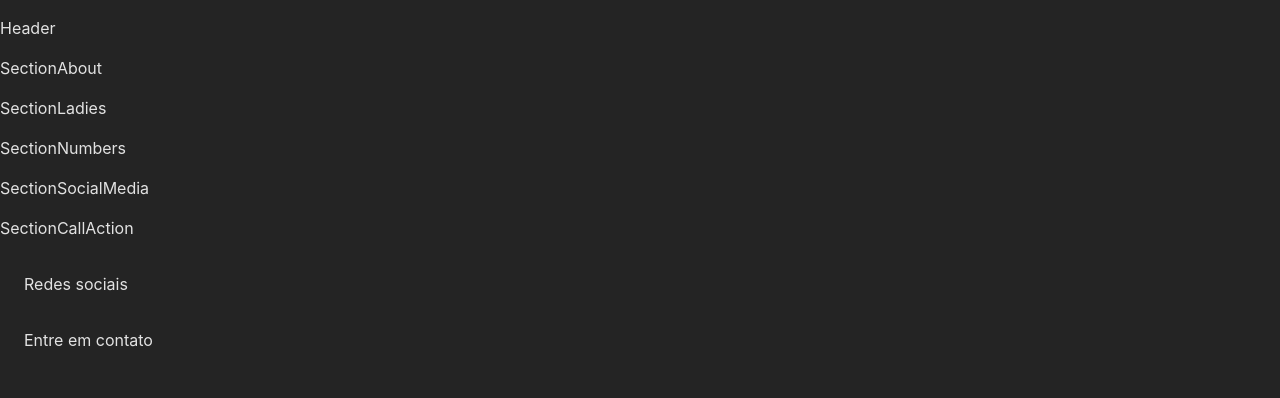
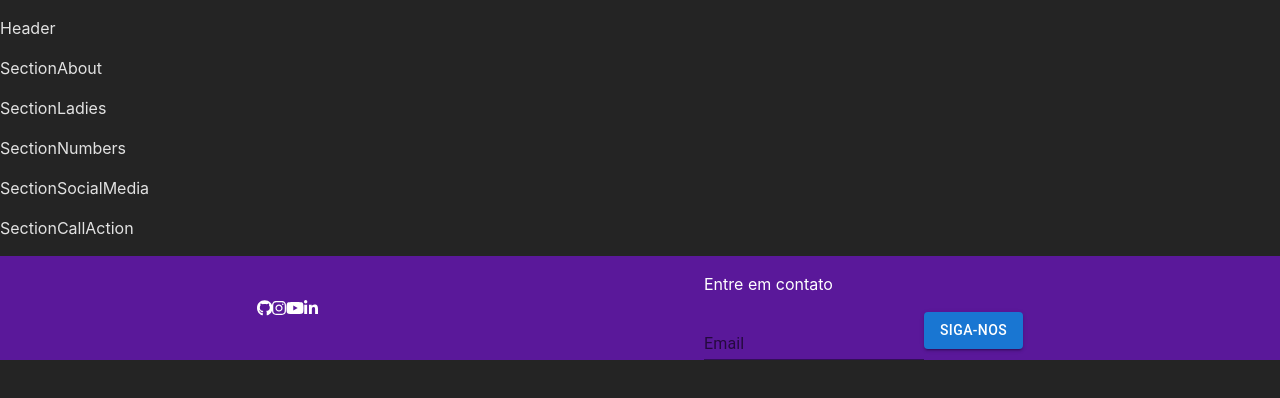
Before and after one commit to pyladiesfortaleza-admin/site-pyladies, a React (Vite) app: page / in a window 1280 px wide. Shown: the top 398 px of the page. Built offline with nearby package versions, Linux system fonts and the light colour scheme.

Commit message:
inserindo icons e textfield

```diff
--- a/package.json
+++ b/package.json
@@ -12,6 +12,12 @@
   "dependencies": {
     "@emotion/react": "^11.11.0",
     "@emotion/styled": "^11.11.0",
+    "@fortawesome/fontawesome-svg-core": "^6.4.0",
+    "@fortawesome/free-brands-svg-icons": "^6.4.0",
+    "@fortawesome/free-regular-svg-icons": "^6.4.0",
+    "@fortawesome/free-solid-svg-icons": "^6.4.0",
+    "@fortawesome/react-fontawesome": "^0.2.0",
+    "@mui/icons-material": "^5.11.16",
     "@mui/material": "^5.12.3",
     "react": "^18.2.0",
     "react-dom": "^18.2.0"
--- a/src/components/Footer/Footer.css
+++ b/src/components/Footer/Footer.css
@@ -0,0 +1,4 @@
+footer{
+    background-color: #5a189a;
+    color: #FFFFFF;
+}
--- a/src/components/Footer/Footer.tsx
+++ b/src/components/Footer/Footer.tsx
@@ -1,31 +1,29 @@
-import { Container, Grid } from "@mui/material";
-// import { FontAwesomeIcon } from '@fortawesome/react-fontawesome';
+import './Footer.css'
+import { Container, Grid, Button, TextField} from "@mui/material";
+import { faGithub, faInstagram, faLinkedinIn, faYoutube } from '@fortawesome/free-brands-svg-icons'
+import { FontAwesomeIcon } from '@fortawesome/react-fontawesome';
 
 const Footer = () => {
   return (
-    <>
+    <footer>
       <Container>
-      <Grid container>
-        <p>Redes sociais</p>
+        <Grid container direction="row" justifyContent="space-around" alignItems="center">
+
           <Grid item>
-          {/* <FontAwesomeIcon icon="fa-brands fa-github" /> */}
+            <FontAwesomeIcon icon={faGithub} />
+            <FontAwesomeIcon icon={faInstagram} />
+            <FontAwesomeIcon icon={faYoutube} />
+            <FontAwesomeIcon icon={faLinkedinIn} />
           </Grid>
           <Grid item>
-
-        </Grid>
-        <Grid item>
-
-        </Grid>
-        <Grid item>
-
+            <p>Entre em contato</p>
+            <TextField id="standard-basic" label="Email" variant="standard"></TextField>
+            <Button variant="contained">Siga-nos</Button>
           </Grid>
         </Grid>
 
-      <Grid container>
-        <p>Entre em contato</p>
-      </Grid>
       </Container>
-    </>
+    </footer>
   );
 };
 
--- a/src/index.css
+++ b/src/index.css
@@ -15,7 +15,7 @@
 }
 body {
   margin: 0;
-  display: flex;
+  /* display: flex; */
   min-width: 320px;
   min-height: 100vh;
 }
```
Also changed, not shown: 1 other file (tests, documents, lock files or other folders). Lines whose indentation alone changed are shown as unchanged.
